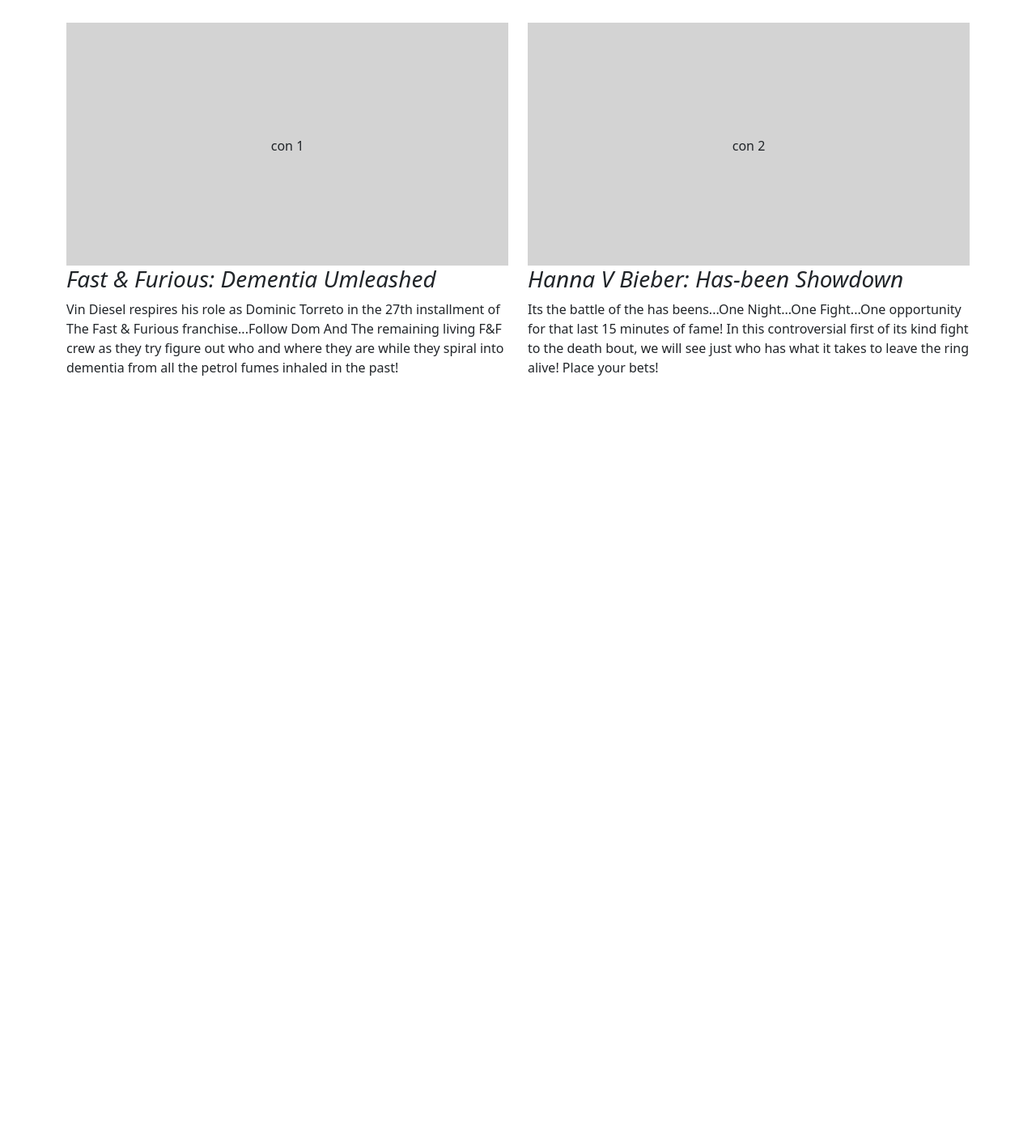
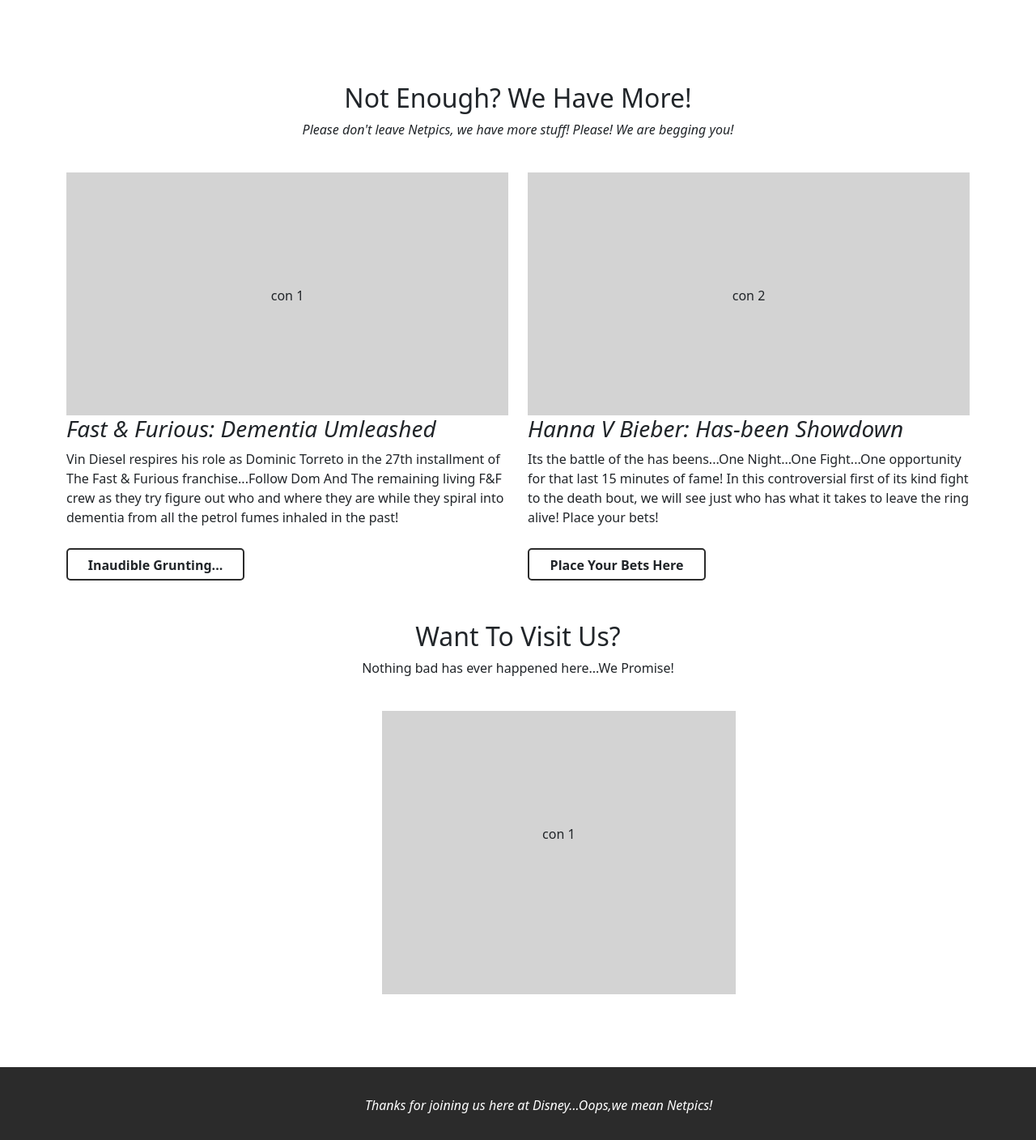
Before and after one commit to Carissa03-boop/task4-5repo, a plain HTML site: page ROOT/index.html in a window 1280 px wide. Shown: the part 1723-3131 px from the top of the page at 81% size. Before the commit the page ends 2205 px from the top, so only its background shows below. Drawn offline with nearby package versions, Linux system fonts and the light colour scheme.

Commit message:
basic content

```diff
--- a/ROOT/css/main.css
+++ b/ROOT/css/main.css
@@ -13,6 +13,21 @@
     padding-top: 250px;
     padding-left: 10%;
     padding-right: 10%;
+}
+
+footer{
+    width: 100%;
+    height: 90px;
+    background-color: #2b2b2b;
+    padding-left: 10%;
+    padding-right: 6%;
+    color: white;
+    text-align: center;
+}
+
+.footer{
+    padding-top: 35px;
+    margin-top: 90px;
 }
 
 .logo{
@@ -78,6 +93,7 @@
 
 .where{
     text-align: center;
+    padding-top: 50px;
 }
 
 .round-images{
@@ -96,5 +112,56 @@
 
 .characters{
     text-align: center;
-    padding-bottom: 20px;
+    padding-bottom: 5px;
+    margin-bottom: 0;
 }
+
+.col-boxe{
+    width: 80%;
+    height: 350px;
+    background-color: lightgray;
+    text-align: center;
+    margin-top: 25px;
+    padding-top: 140px;
+    margin-left: 390px;
+}
+
+.button{
+    width: 150px;
+    height: 40px;
+    text-align: center;
+    padding-top: 7px;
+    font-weight: bold;
+    float: left;
+    margin-top: 10px;
+    border-radius: 5px;
+    margin-right: 10px;
+}
+
+.normal{
+    background-color: #2b2b2b;
+    color: white;
+    margin-left: 80px;
+    margin-top: 0;
+    margin-bottom: 60px;
+
+}
+
+.normal:hover{
+    cursor: pointer;
+    background-color: white;
+    color: #2b2b2b;
+    border:  2px solid #2b2b2b;
+    padding-bottom: 7px;
+}
+
+.inverted{
+    width: 220px;
+    border: 2px solid #2b2b2b;
+}
+
+.inverted:hover{
+    cursor: pointer;
+    background-color: #2b2b2b;
+    color: #ffffff;
+}
--- a/ROOT/index.html
+++ b/ROOT/index.html
@@ -49,6 +49,9 @@
                     <h1>More Stretched Out Hands</h1>
                     <p>Not tired of seeing Eleven using the force and screaming MIIIIIKE!Neither are we!Tune in for the latest in bloody nosed arm stretch poses,as Eleven and the gang tackle the latest form of evil...the dreaded Mid Life Crisis!</p>
                     <p>Don't miss out on all the latest news and info!</p>
+                    <div class="button-group">
+                        <div class="button inverted">Keep Me Updated!</div>
+                    </div>
                 </div>
             </div>
         </div>
@@ -75,24 +78,36 @@
                 <p><b>Eleven</b></p>
 
                 <p>Working as a mid level financial manager at the local NFT investment bank, Eleven struggles to convince her elderly patros to spend their life savings in purchasing the latest Board Ape Yacht Club NFTS's</p></div>
+                <div class="button-group">
+                    <div class="button normal">Find Out More</div>
+                </div>
             </div>
             <div class="col-3">
                 <div class="characters">
                 <p><b>Mike Weeler</b></p>
 
                 <p>Trapped in a loveless marrige with Eleven , Mike purchases a vintage harley davidsin motorcycle in hope the rest of the gang will think he is cool...Will this vapid attempt at happiness pay off? Probably not!</p></div>
+                <div class="button-group">
+                    <div class="button normal">Find Out More</div>
+                </div>
             </div>
             <div class="col-3">
                 <div class="characters" >
                 <p><b>Dustin Henderson</b></p>
 
                 <p>Struggling with crippling dept due toe his Board game addiction , Dustin attempts to create his own Board Game called The Down Side Up, only to face legal backlash from Dungeons and Dragons , as the claer knock off fools no one!</p></div>
+                <div class="button-group">
+                    <div class="button normal">Find Out More</div>
+                </div>
             </div>
             <div class="col-3">
                 <div class="characters" >
                 <p><b>Eddie Munson</b></p>
 
                 <p>Dead since Season 4, Eddie returns as a Zombie! but the undead life is more than dull,as he is forced to create new BAYC NFT's in Elevens basement ... No matter how hard he tries to escape , he finds not even death (again) can save him now!</p></div>
+                <div class="button-group">
+                    <div class="button normal">Button One</div>
+                </div>
             </div>
         </div>
 
@@ -112,13 +127,31 @@
             <div class="col-6">
                 <div><h3><i>Fast & Furious: Dementia Umleashed</i></h3>
                 <p>Vin Diesel respires his role as Dominic Torreto in the 27th installment of The Fast & Furious franchise...Follow Dom And The remaining living F&F crew as they try figure out who and where they are while they spiral into dementia from all the petrol fumes inhaled in the past!</p></div>
+                <div class="button-group">
+                    <div class="button inverted">Inaudible Grunting...</div>
+                </div>
             </div>
             <div class="col-6">
                 <div><h3><i>Hanna V Bieber: Has-been Showdown</i></h3>
                 <p>Its the battle of the has beens...One Night...One Fight...One opportunity for that last 15 minutes of fame! In this controversial first of its kind fight to the death bout, we will see just who has what it takes to leave the ring alive! Place your bets!</p></div>
+                <div class="button-group">
+                    <div class="button inverted">Place Your Bets Here</div>
+                </div>
+            </div>
+        </div>
+
+        <div class="where"><h2>Want To Visit Us?</h2>
+        <p>Nothing bad has ever happened here...We Promise!</p></div>
+
+        <div class="row">
+            <div class="col-6">
+                <div class="col-boxe"> con 1</div>
             </div>
         </div>
     </div>
 
+
+    <footer class="footer"><i>Thanks for joining us here at Disney...Oops,we mean Netpics!</i></footer>
+
 </body>
 </html>
```
